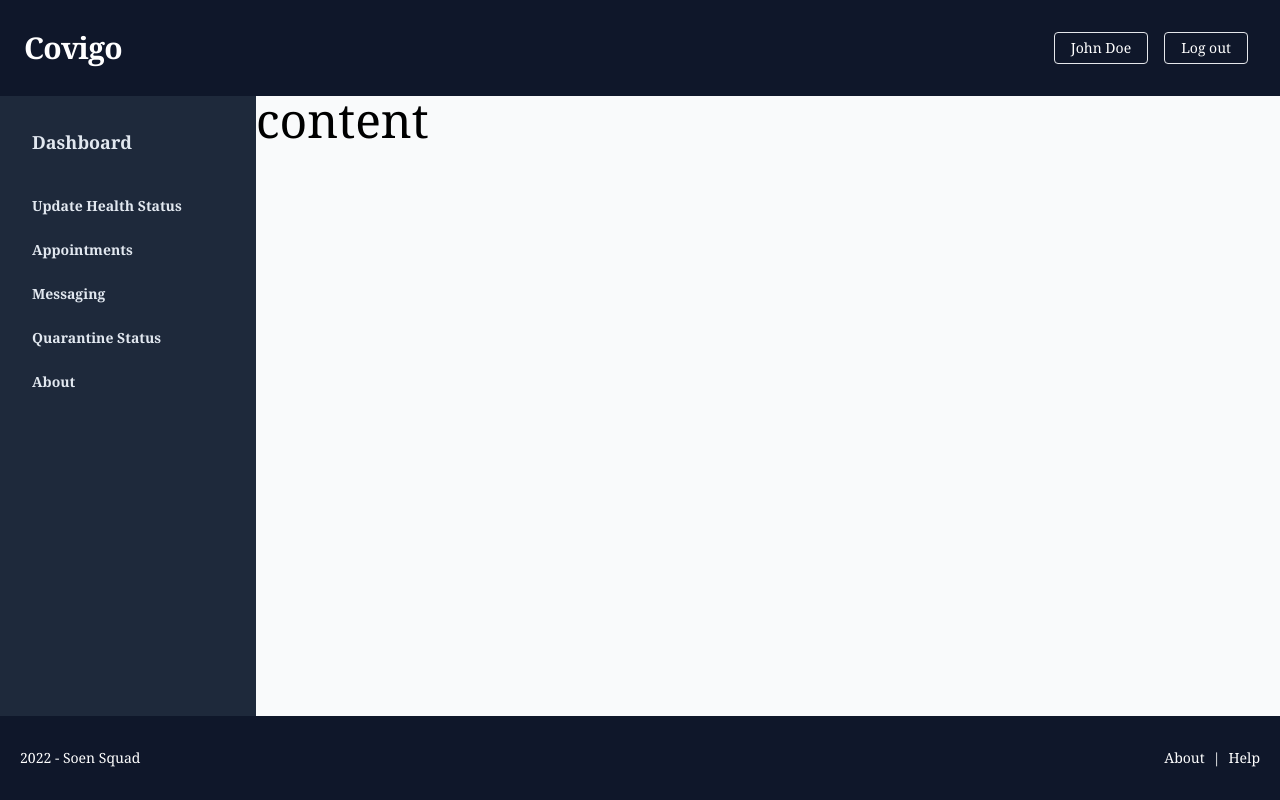
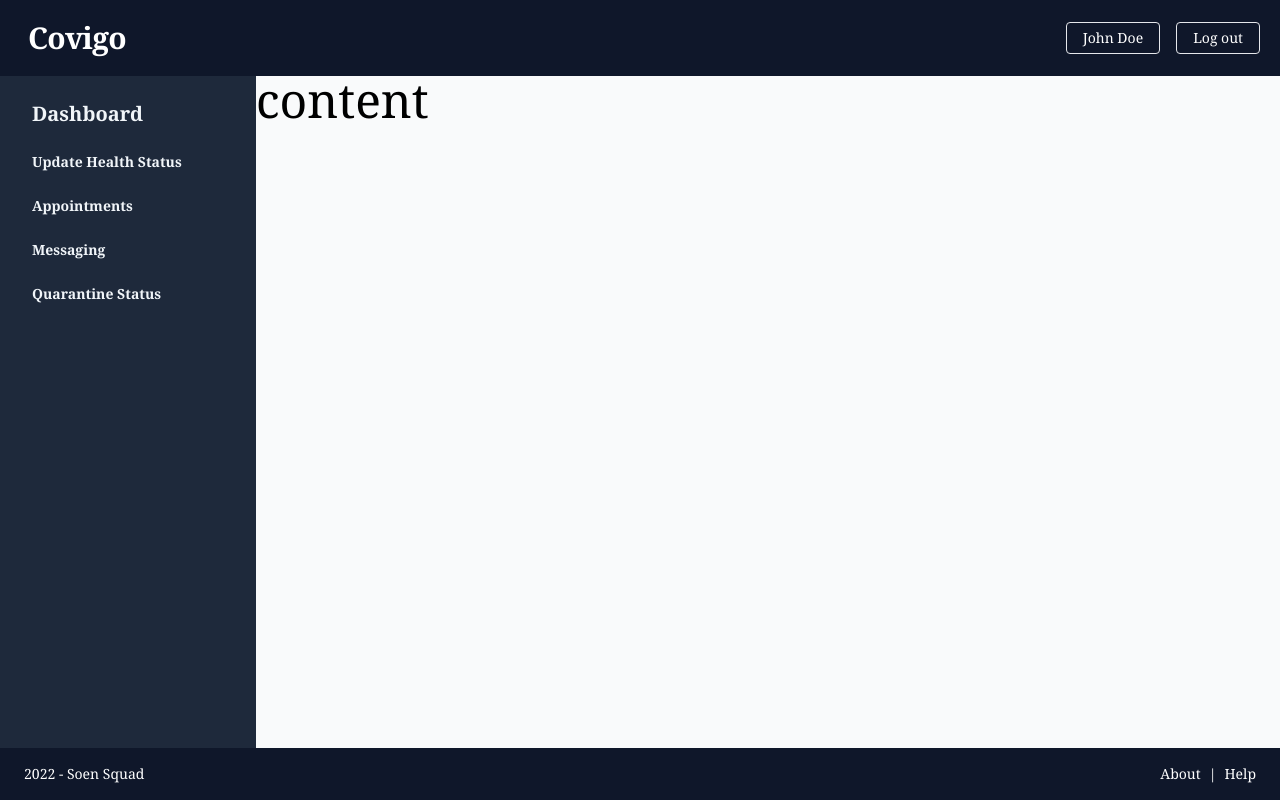
Before and after one commit to srauph/Covigo, a Django app: page / in a window 1280 px wide. Run offline with Django 4.2, Linux system fonts and the light colour scheme; some libraries are stand-ins or nearby versions.

Commit message:
improved styling

```diff
--- a/templates/footer.html
+++ b/templates/footer.html
@@ -1,10 +1,10 @@
 {% block footer %}
-    <div class="bg-slate-900 text-white flex justify-between pb-5 pt-5 text-sm">
-        <div class="ml-5 my-3 ">2022 - Soen Squad</div>
-        <div class="mr-5 flex gap-2">
-            <a class="my-3 block" href="/#">About</a>
-            <span class="my-3 block" >|</span>
-            <a class="my-3 block" href="/#">Help</a>
+    <div class="bg-slate-900 text-white flex justify-between py-4 text-sm">
+        <div class="ml-6">2022 - Soen Squad</div>
+        <div class="mr-6 flex gap-2">
+            <a class="block" href="/#">About</a>
+            |
+            <a class="block" href="/#">Help</a>
         </div>
     </div>
 {% endblock %}
--- a/templates/header.html
+++ b/templates/header.html
@@ -1,6 +1,6 @@
 {% block header %}
-    <nav class="bg-slate-900 text-white flex items-center justify-between bg-teal p-6">
-        <div class="flex items-center flex-no-shrink mr-6">
+    <nav class="bg-slate-900 text-white flex items-center justify-between bg-teal p-3">
+        <div class="flex items-center flex-no-shrink px-4 py-2 mr-6">
             <span class="font-semibold text-3xl tracking-tight">Covigo</span>
         </div>
         <div class="flex block text-right">
--- a/templates/sidebar.html
+++ b/templates/sidebar.html
@@ -4,9 +4,9 @@
         <div @click.away="open = false"
              class="flex flex-col w-full md:w-64 bg-slate-800 text-white flex-shrink-0"
              x-data="{ open: false }">
-            <div class="flex-shrink-0 px-4 py-4 flex flex-row items-center justify-between">
-                <div class="flex-grow md:block pb-4 md:pb-0 md:overflow-y-auto">
-                    <a href="#" class="text-lg font-semibold block px-4 py-2 mt-2 text-sm font-semibold text-slate-200 bg-transparent rounded-lg hover:text-slate-800 focus:text-slate-800 hover:bg-slate-200 focus:bg-slate-200 focus:outline-none focus:shadow-outline">
+            <div class="flex-shrink-0 px-4 md:pt-4 flex flex-row items-center justify-between">
+                <div class="flex-grow md:block md:overflow-y-auto">
+                    <a href="#" class="text-xl font-semibold block px-4 py-4 md:py-2 text-sm font-semibold text-slate-100 bg-transparent rounded-lg md:hover:text-slate-800 md:focus:text-slate-800 md:hover:bg-white md:focus:bg-white focus:outline-none focus:shadow-outline">
                         Dashboard
                     </a>
                 </div>
@@ -22,18 +22,19 @@
                     </svg>
                 </button>
             </div>
-            <nav :class="{'block': open, 'hidden': !open}"
-                 class="flex-grow md:block px-4 pb-4 md:pb-0 md:overflow-y-auto">
-                <a class="block px-4 py-2 mt-2 text-sm font-semibold text-slate-200 bg-transparent rounded-lg hover:text-slate-800 focus:text-slate-800 hover:bg-slate-200 focus:bg-slate-200 focus:outline-none focus:shadow-outline"
-                   href="#">Update Health Status</a>
-                <a class="block px-4 py-2 mt-2 text-sm font-semibold text-slate-200 bg-transparent rounded-lg hover:text-slate-800 focus:text-slate-800 hover:bg-slate-200 focus:bg-slate-200 focus:outline-none focus:shadow-outline"
-                   href="#">Appointments</a>
-                <a class="block px-4 py-2 mt-2 text-sm font-semibold text-slate-200 bg-transparent rounded-lg hover:text-slate-800 focus:text-slate-800 hover:bg-slate-200 focus:bg-slate-200 focus:outline-none focus:shadow-outline"
-                   href="#">Messaging</a>
-                <a class="block px-4 py-2 mt-2 text-sm font-semibold text-slate-200 bg-transparent rounded-lg hover:text-slate-800 focus:text-slate-800 hover:bg-slate-200 focus:bg-slate-200 focus:outline-none focus:shadow-outline"
-                   href="#">Quarantine Status</a>
-                <a class="block px-4 py-2 mt-2 text-sm font-semibold text-slate-200 bg-transparent rounded-lg hover:text-slate-800 focus:text-slate-800 hover:bg-slate-200 focus:bg-slate-200 focus:outline-none focus:shadow-outline"
-                   href="#">About</a>
+            <nav :class="{'block': open, 'hidden': !open}" class="flex-grow md:block px-4 pb-4 md:pb-0 md:overflow-y-auto">
+                <a class="block px-4 py-2 md:mt-2 text-sm font-semibold text-slate-100 bg-transparent rounded-lg hover:text-slate-800 focus:text-slate-800 hover:bg-white focus:bg-white focus:outline-none focus:shadow-outline" href="#">
+                    Update Health Status
+                </a>
+                <a class="block px-4 py-2 mt-2 text-sm font-semibold text-slate-100 bg-transparent rounded-lg hover:text-slate-800 focus:text-slate-800 hover:bg-white focus:bg-white focus:outline-none focus:shadow-outline" href="#">
+                    Appointments
+                </a>
+                <a class="block px-4 py-2 mt-2 text-sm font-semibold text-slate-100 bg-transparent rounded-lg hover:text-slate-800 focus:text-slate-800 hover:bg-white focus:bg-white focus:outline-none focus:shadow-outline" href="#">
+                    Messaging
+                </a>
+                <a class="block px-4 py-2 mt-2 text-sm font-semibold text-slate-100 bg-transparent rounded-lg hover:text-slate-800 focus:text-slate-800 hover:bg-white focus:bg-white focus:outline-none focus:shadow-outline" href="#">
+                    Quarantine Status
+                </a>
             </nav>
         </div>
     </div>
--- a/theme/static/css/dist/styles.css
+++ b/theme/static/css/dist/styles.css
@@ -741,6 +741,16 @@
   margin-right: 0.25rem;
 }
 
+.my-2 {
+  margin-top: 0.5rem;
+  margin-bottom: 0.5rem;
+}
+
+.my-5 {
+  margin-top: 1.25rem;
+  margin-bottom: 1.25rem;
+}
+
 .mt-2 {
   margin-top: 0.5rem;
 }
@@ -799,6 +809,10 @@
 
 .mr-5 {
   margin-right: 1.25rem;
+}
+
+.mb-2 {
+  margin-bottom: 0.5rem;
 }
 
 .block {
@@ -1109,6 +1123,14 @@
   padding: 0.5rem;
 }
 
+.p-4 {
+  padding: 1rem;
+}
+
+.p-3 {
+  padding: 0.75rem;
+}
+
 .px-4 {
   padding-left: 1rem;
   padding-right: 1rem;
@@ -1173,6 +1195,18 @@
   padding-right: 0.5rem;
 }
 
+.pt-4 {
+  padding-top: 1rem;
+}
+
+.pb-8 {
+  padding-bottom: 2rem;
+}
+
+.pb-6 {
+  padding-bottom: 1.5rem;
+}
+
 .text-left {
   text-align: left;
 }
@@ -1304,6 +1338,11 @@
 .text-slate-200 {
   --tw-text-opacity: 1;
   color: rgb(226 232 240 / var(--tw-text-opacity));
+}
+
+.text-slate-100 {
+  --tw-text-opacity: 1;
+  color: rgb(241 245 249 / var(--tw-text-opacity));
 }
 
 .opacity-0 {
@@ -1442,6 +1481,16 @@
   background-color: rgb(226 232 240 / var(--tw-bg-opacity));
 }
 
+.focus\:bg-slate-100:focus {
+  --tw-bg-opacity: 1;
+  background-color: rgb(241 245 249 / var(--tw-bg-opacity));
+}
+
+.focus\:bg-white:focus {
+  --tw-bg-opacity: 1;
+  background-color: rgb(255 255 255 / var(--tw-bg-opacity));
+}
+
 .focus\:text-gray-900:focus {
   --tw-text-opacity: 1;
   color: rgb(17 24 39 / var(--tw-text-opacity));
@@ -1480,6 +1529,10 @@
 
   .md\:mt-0 {
     margin-top: 0px;
+  }
+
+  .md\:mt-2 {
+    margin-top: 0.5rem;
   }
 
   .md\:block {
@@ -1552,6 +1605,16 @@
     overflow-y: auto;
   }
 
+  .md\:py-4 {
+    padding-top: 1rem;
+    padding-bottom: 1rem;
+  }
+
+  .md\:py-2 {
+    padding-top: 0.5rem;
+    padding-bottom: 0.5rem;
+  }
+
   .md\:pb-0 {
     padding-bottom: 0px;
   }
@@ -1564,8 +1627,32 @@
     padding-top: 0.5rem;
   }
 
+  .md\:pt-4 {
+    padding-top: 1rem;
+  }
+
   .md\:text-left {
     text-align: left;
+  }
+
+  .md\:hover\:bg-white:hover {
+    --tw-bg-opacity: 1;
+    background-color: rgb(255 255 255 / var(--tw-bg-opacity));
+  }
+
+  .md\:hover\:text-slate-800:hover {
+    --tw-text-opacity: 1;
+    color: rgb(30 41 59 / var(--tw-text-opacity));
+  }
+
+  .md\:focus\:bg-white:focus {
+    --tw-bg-opacity: 1;
+    background-color: rgb(255 255 255 / var(--tw-bg-opacity));
+  }
+
+  .md\:focus\:text-slate-800:focus {
+    --tw-text-opacity: 1;
+    color: rgb(30 41 59 / var(--tw-text-opacity));
   }
 }
 
```
